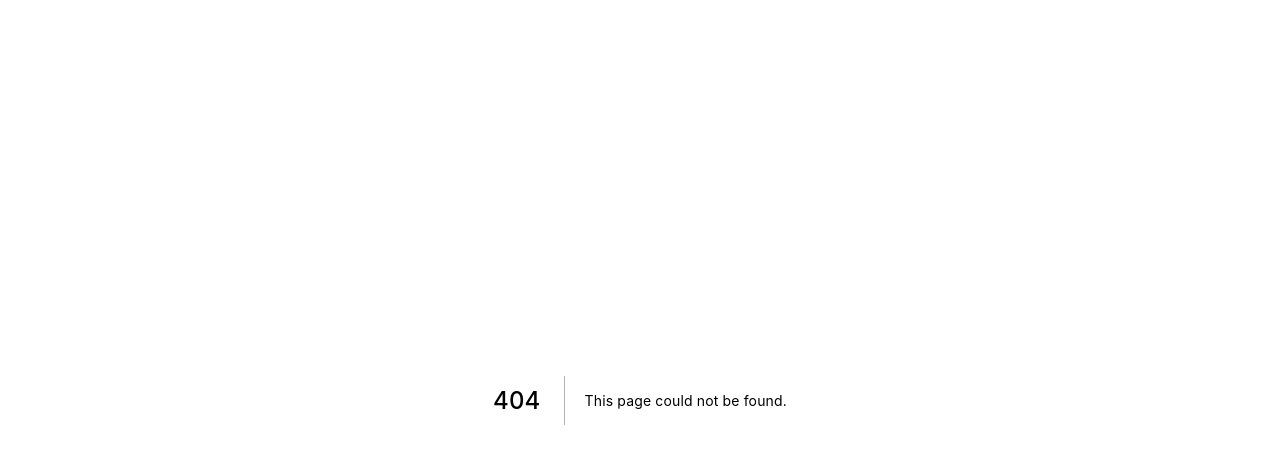
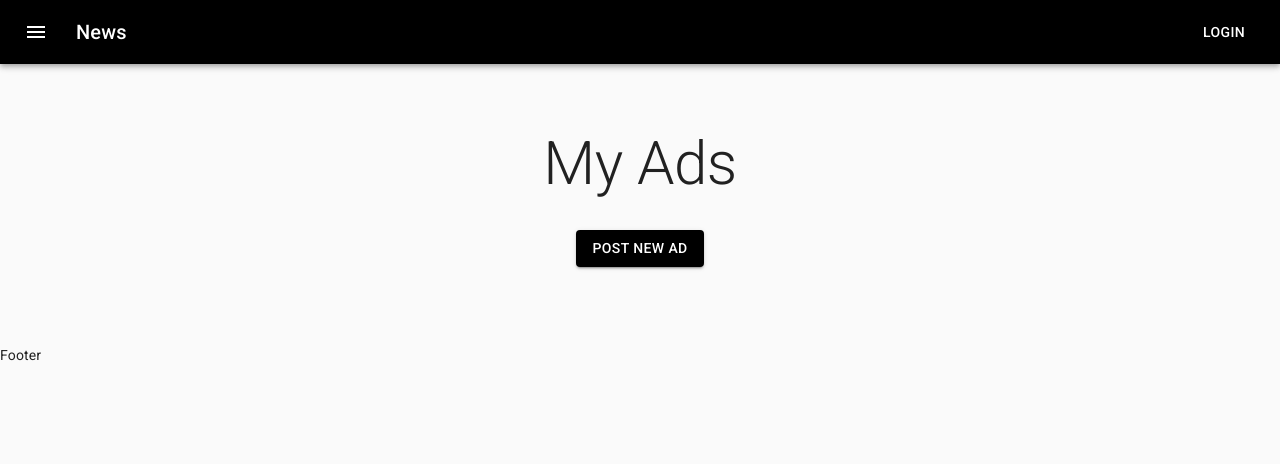
Before and after one commit to BrunnoHibbeln/anunx, a Next.js app: page /user/dashboard in a window 1280 px wide. Before the commit this address had no page. Shown: the top 464 px of the page. Built offline with nearby package versions, Linux system fonts and the light colour scheme.

Commit message:
header, template default and dashboard

```diff
--- a/pages/_app.js
+++ b/pages/_app.js
@@ -11,7 +11,7 @@ const MyApp = (props) => {
 	return (
 		<>
 			<Head>
-				<title>My page</title>
+				<title>Anunx</title>
 				<meta
 					name="viewport"
 					content="minimum-scale=1, initial-scale=1, width=device-width"
--- /dev/null
+++ b/pages/user/dashboard.js
@@ -0,0 +1,41 @@
+import { makeStyles } from '@material-ui/core/styles'
+import {
+	Button,
+	Container,
+	Typography,
+} from '@material-ui/core'
+
+import TemplateDefault from '../../src/templates/Default'
+
+const useStyles = makeStyles((theme) => ({
+	container: {
+		padding: theme.spacing(8, 0, 6,)
+	},
+	buttonAd: {
+		margin: '30px auto',
+		display: 'block',
+	}
+}))
+
+const Home = () => {
+	const classes = useStyles()
+
+	return (
+		<TemplateDefault>
+			<Container maxWidth='sm' className={classes.container}>
+				<Typography component='h1' variant='h2' align='center'>
+					My Ads
+				</Typography>
+				<Button
+					variant='contained'
+					color='primary'
+					className={classes.buttonAd}
+				>
+					Post new ad
+				</Button>
+			</Container>
+		</TemplateDefault>
+	)
+}
+
+export default Home
--- /dev/null
+++ b/src/components/Header.js
@@ -0,0 +1,43 @@
+import React from 'react'
+import { makeStyles } from '@material-ui/core/styles'
+import {
+   AppBar,
+   Toolbar,
+   Typography,
+   Button,
+   IconButton,
+} from '@material-ui/core'
+
+import MenuIcon from '@material-ui/icons/Menu'
+
+const useStyles = makeStyles((theme) => ({
+  root: {
+    flexGrow: 1,
+  },
+  menuButton: {
+    marginRight: theme.spacing(2),
+  },
+  title: {
+    flexGrow: 1,
+  },
+}))
+
+export default function ButtonAppBar() {
+  const classes = useStyles();
+
+  return (
+    <div className={classes.root}>
+      <AppBar position="static">
+        <Toolbar>
+          <IconButton edge="start" className={classes.menuButton} color="inherit" aria-label="menu">
+            <MenuIcon />
+          </IconButton>
+          <Typography variant="h6" className={classes.title}>
+            News
+          </Typography>
+          <Button color="inherit">Login</Button>
+        </Toolbar>
+      </AppBar>
+    </div>
+  )
+}
--- /dev/null
+++ b/src/templates/Default.js
@@ -0,0 +1,13 @@
+import Header from '../components/Header'
+
+const Default = ({ children }) => {
+   return(
+      <>
+         <Header />
+         { children }
+         <footer>Footer</footer>
+      </>
+   )
+}
+
+export default Default
```
Also changed, not shown: pages/index.js (deleted, +0 -10 lines).
